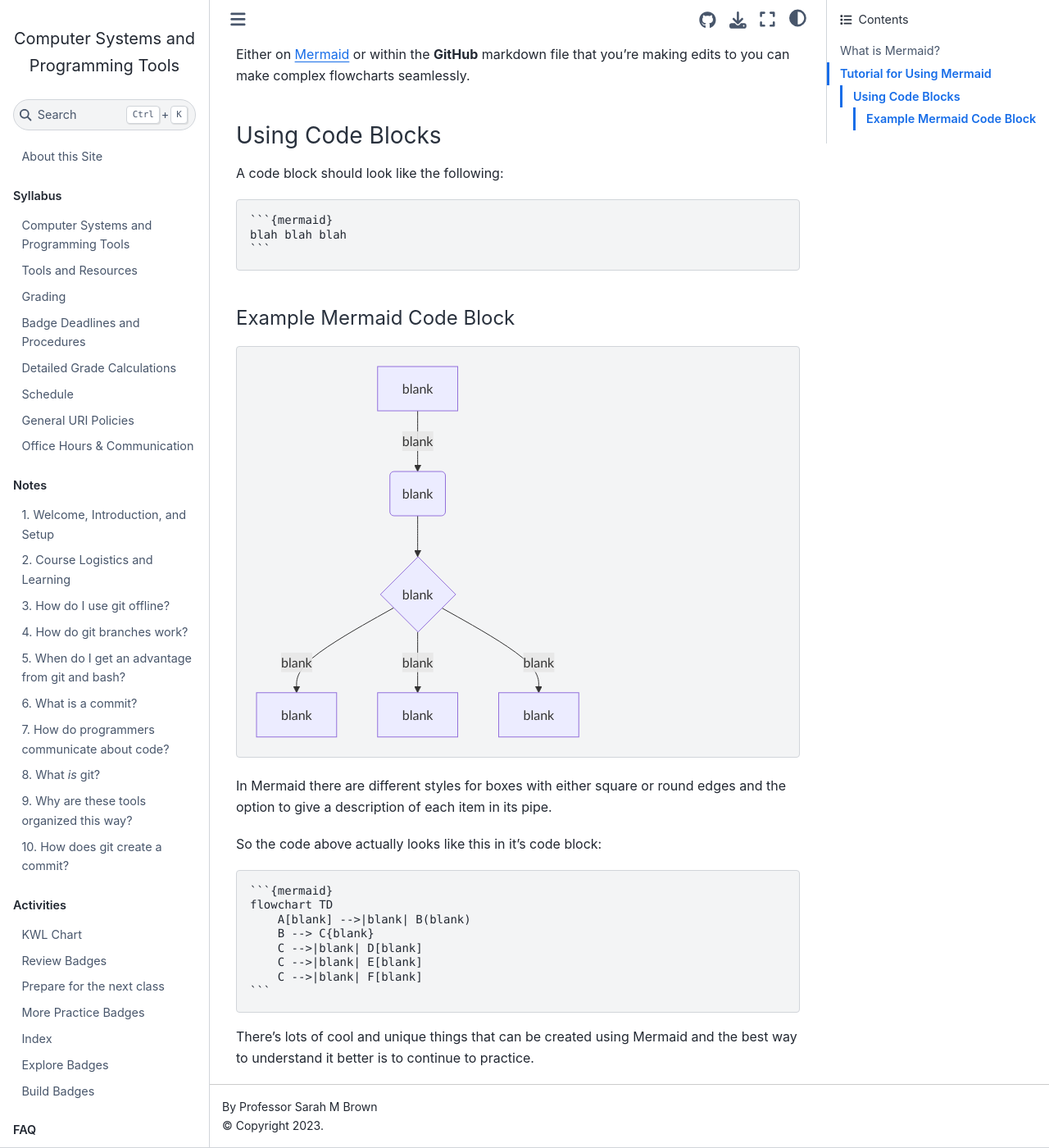
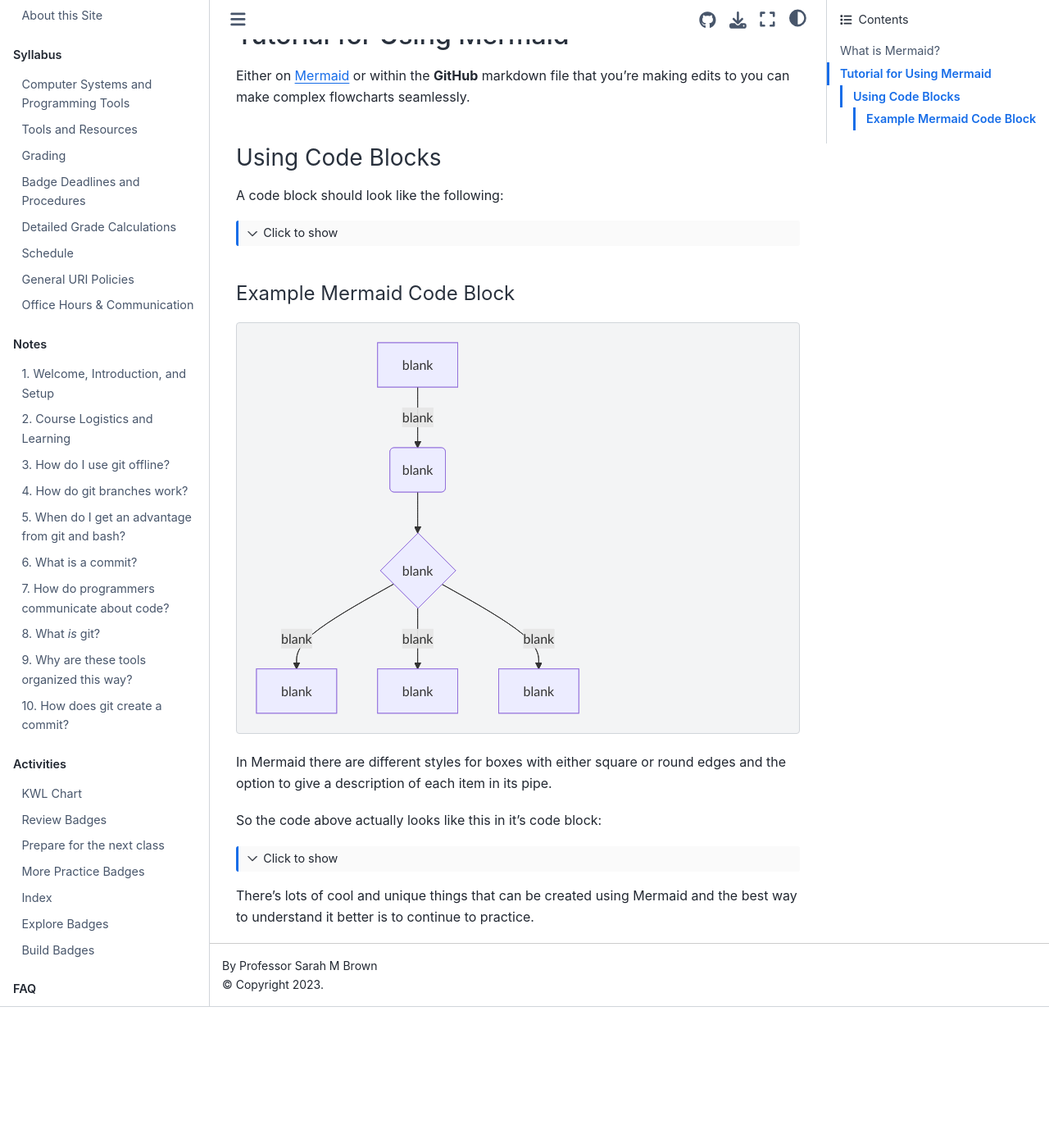
Before and after one commit to introcompsys/fall2023, a Jupyter Book: the page built from resources/mermaid_tutorial.md, in a window 1280 px wide and 1400 px high, scrolled down 411 px. Shown: the whole window at 82% size. Built offline with Jupyter Book 1.0.4 settings and Sphinx 7.4.7 and the Sphinx Book theme 1.1.4, drawn with Linux system fonts in a browser that asks for light colours; pages that are not in the unit, such as notebooks, are missing from menus; after the commit the page ends 1639 px from its top, so only the background shows below that; some of the changed text lies outside the part shown.

Commit message:
Updated resources/mermaid_tutorial.md

`````diff
--- a/resources/mermaid_tutorial.md
+++ b/resources/mermaid_tutorial.md
@@ -13,9 +13,9 @@ Either on [Mermaid](https://mermaid.live/edit#pako:eNp1j00OgjAQha8ymZUmcAEWJgp6A
 ### Using Code Blocks
 
 A code block should look like the following:
-````
-```{mermaid}
-blah blah blah
+````{toggle}
+```{toggle}
+This is a code block
 ```
 ````
 
@@ -34,7 +34,7 @@ In Mermaid there are different styles for boxes with either square or round edge
 
 So the code above actually looks like this in it's code block:
 
-````
+````{toggle}
 ```{mermaid}
 flowchart TD
     A[blank] -->|blank| B(blank)
`````
Also changed, not shown: other parts of resources/mermaid_tutorial.md (+1 -1 lines).
